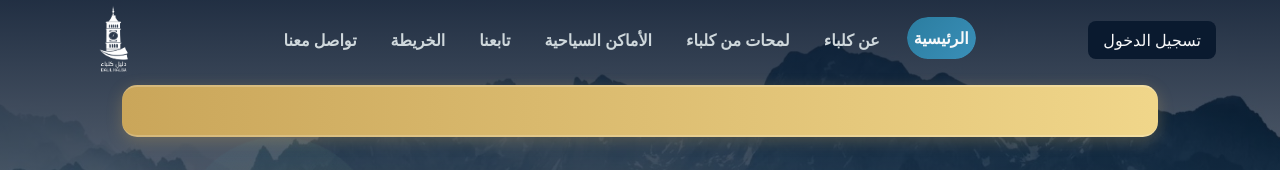
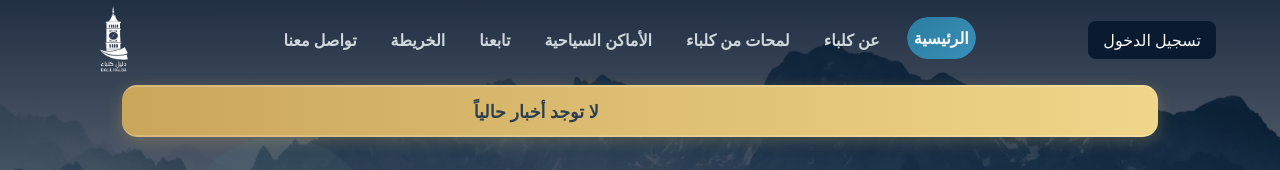
Before and after one commit to EsraaSoliman2003/DalilKalbaFullStack, a React (Vite) app in the folder FrontEnd/: page / in a window 1280 px wide. Shown: the top 170 px of the page. Built offline with nearby package versions, Linux system fonts and the light colour scheme; no server answers.

Commit message:
fix time

```diff
--- a/FrontEnd/src/styles/Hero.css
+++ b/FrontEnd/src/styles/Hero.css
@@ -33,7 +33,7 @@
   display: inline-block;
   white-space: nowrap;
   animation: scrollNews 80s linear infinite;
-  padding-right: 100%;
+  /* padding-right: 100%; */
   color: #2c3e50;
   font-weight: 700;
 }
```
Also changed, not shown: 20 other files (tests, documents, lock files or other folders).
